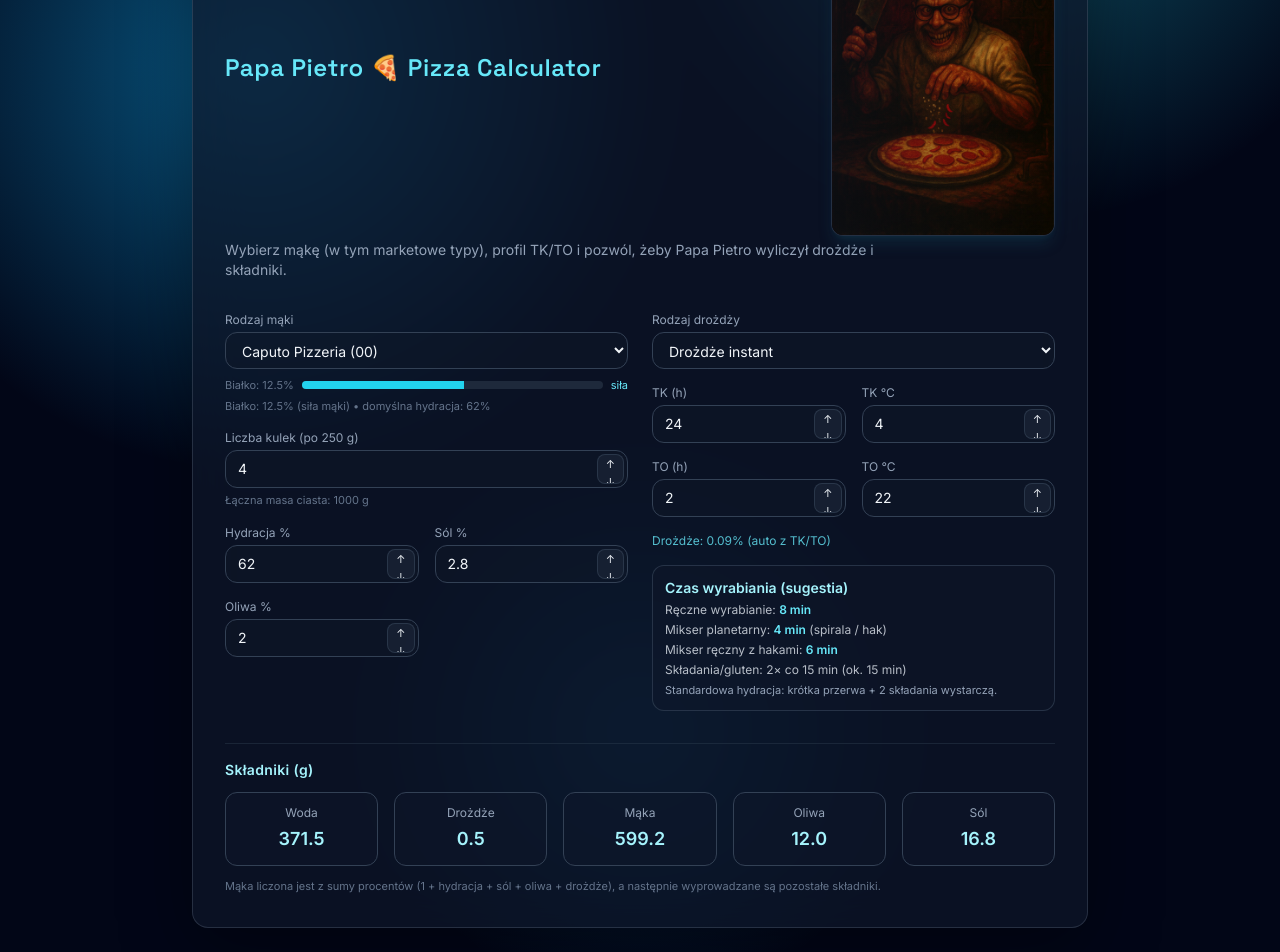
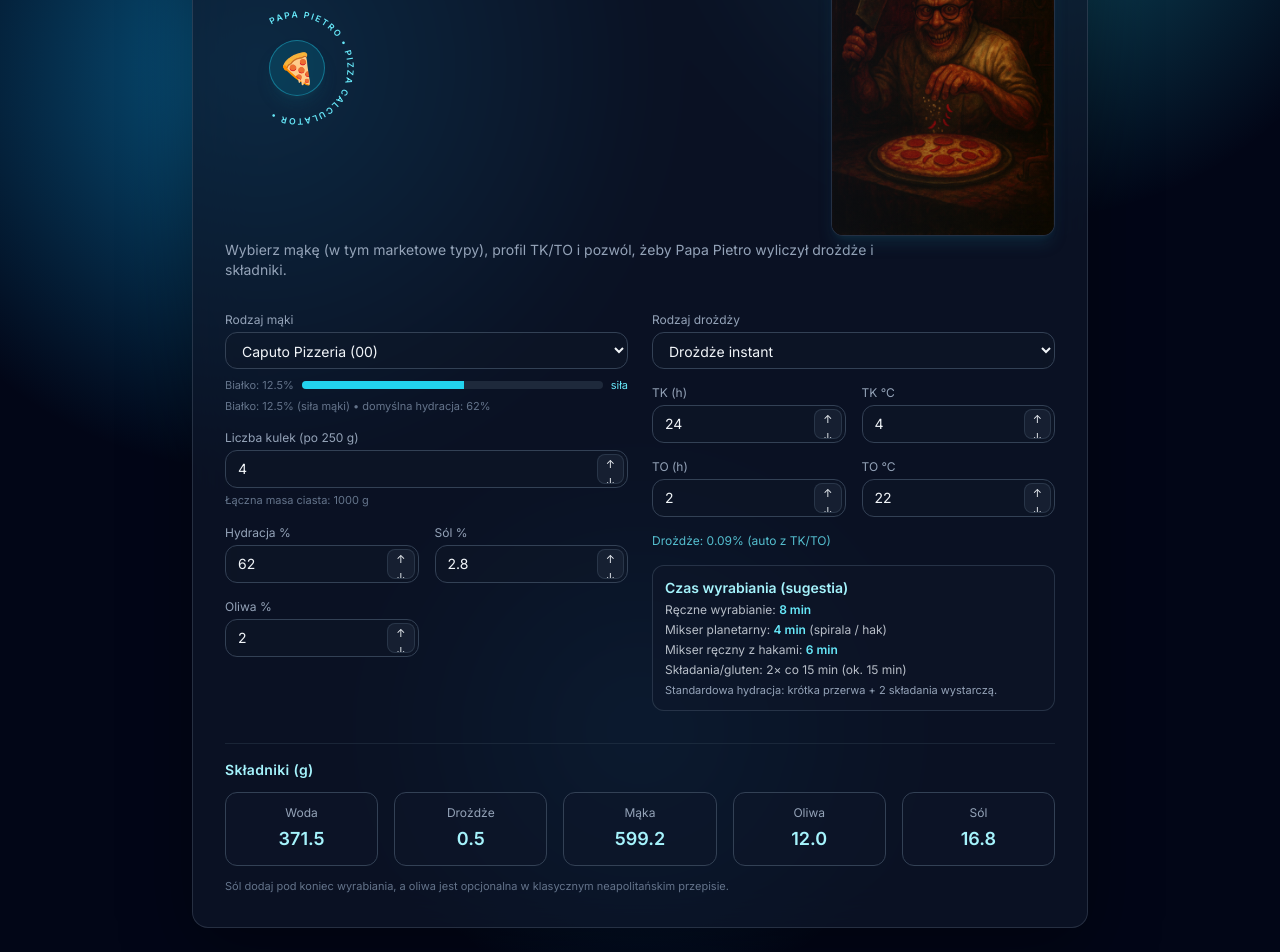
Before and after one commit to dibhell/papa_pietro, a React (Vite) app: page / in a window 1280 px wide. Shown: the part 157-1109 px from the top of the page. Built offline with nearby package versions, Linux system fonts and the light colour scheme.

Commit message:
feat: circular title and updated ingredient note

```diff
--- a/src/App.tsx
+++ b/src/App.tsx
@@ -1,4 +1,4 @@
-import React, { useMemo, useRef, useState } from "react";
+import React, { useId, useMemo, useRef, useState } from "react";
 
 type YeastId = "instant" | "dry" | "fresh";
 
@@ -161,6 +161,32 @@
   );
 };
 
+const CircularTitle: React.FC = () => {
+  const pathId = useId();
+
+  return (
+    <div className="relative w-36 h-36 shrink-0 flex items-center justify-center text-cyan-300">
+      <svg viewBox="0 0 200 200" className="absolute inset-0" aria-hidden="true">
+        <defs>
+          <path
+            id={pathId}
+            d="M100,100 m-70,0 a70,70 0 1,1 140,0 a70,70 0 1,1 -140,0"
+          />
+        </defs>
+        <text className="fill-current font-semibold tracking-[0.2em] text-[12px] uppercase">
+          <textPath href={`#${pathId}`} startOffset="50%" textAnchor="middle">
+            Papa Pietro • Pizza Calculator •
+          </textPath>
+        </text>
+      </svg>
+      <div className="w-14 h-14 rounded-full bg-cyan-500/15 border border-cyan-400/40 flex items-center justify-center text-3xl shadow-lg shadow-cyan-900/30">
+        🍕
+      </div>
+      <span className="sr-only">Papa Pietro Pizza Calculator</span>
+    </div>
+  );
+};
+
 // Proste "testy" computeYeastPct do ręcznej weryfikacji w konsoli podczas dev
 if (typeof console !== "undefined" && import.meta.env.DEV) {
   const yeastTestCases: {
@@ -282,9 +308,10 @@
       <div className="w-full max-w-4xl glass rounded-2xl p-8 space-y-8 backdrop-blur-xl">
         <header className="space-y-1">
           <div className="flex flex-col md:flex-row md:items-center md:justify-between gap-4">
-            <h1 className="text-2xl font-semibold tracking-wide text-cyan-300 font-display">
-              Papa Pietro 🍕 Pizza Calculator
-            </h1>
+            <div className="flex items-center gap-4">
+              <CircularTitle />
+              <h1 className="sr-only">Papa Pietro Pizza Calculator</h1>
+            </div>
             {heroVisible && (
               <div className="w-full md:w-52 lg:w-56 aspect-[2/3]">
                 <div
@@ -527,8 +554,8 @@
           </div>
 
           <p className="mt-3 text-[11px] text-slate-500">
-            Mąka liczona jest z sumy procentów (1 + hydracja + sól + oliwa +
-            drożdże), a następnie wyprowadzane są pozostałe składniki.
+            Sól dodaj pod koniec wyrabiania, a oliwa jest opcjonalna w
+            klasycznym neapolitańskim przepisie.
           </p>
         </section>
       </div>
```
